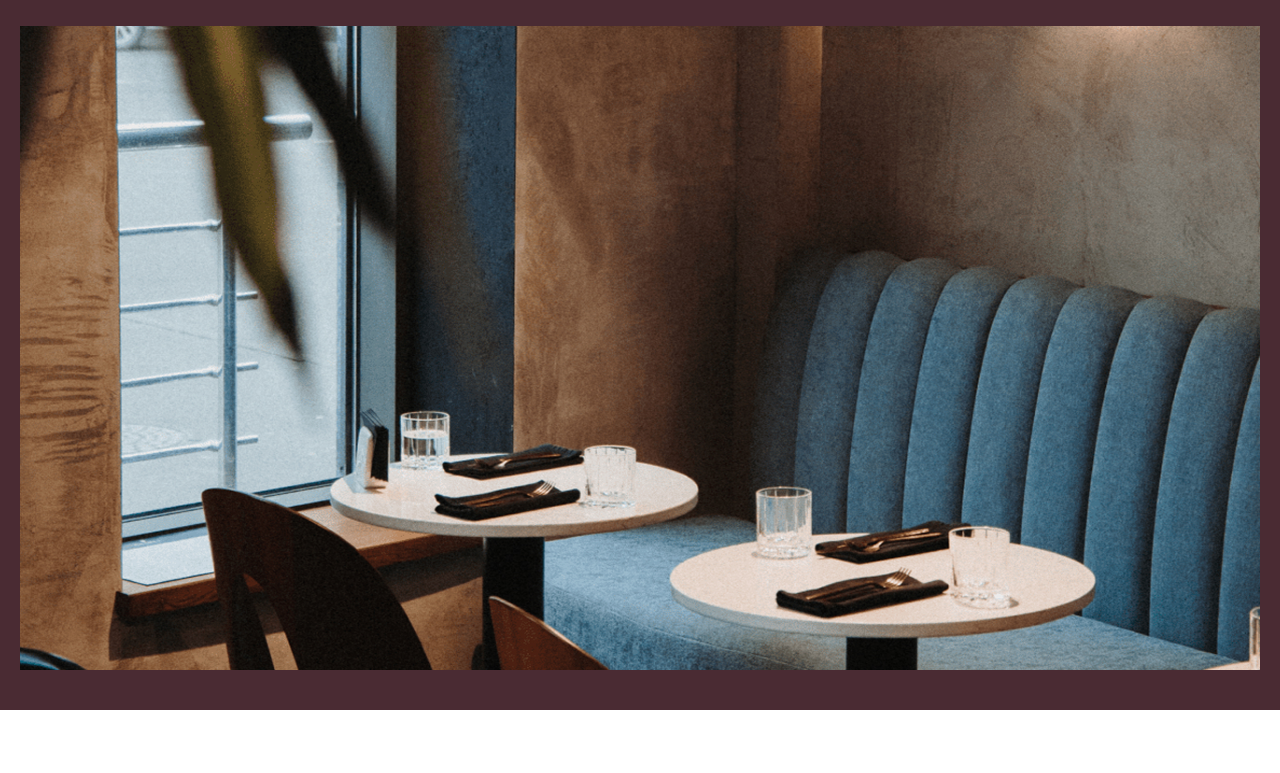
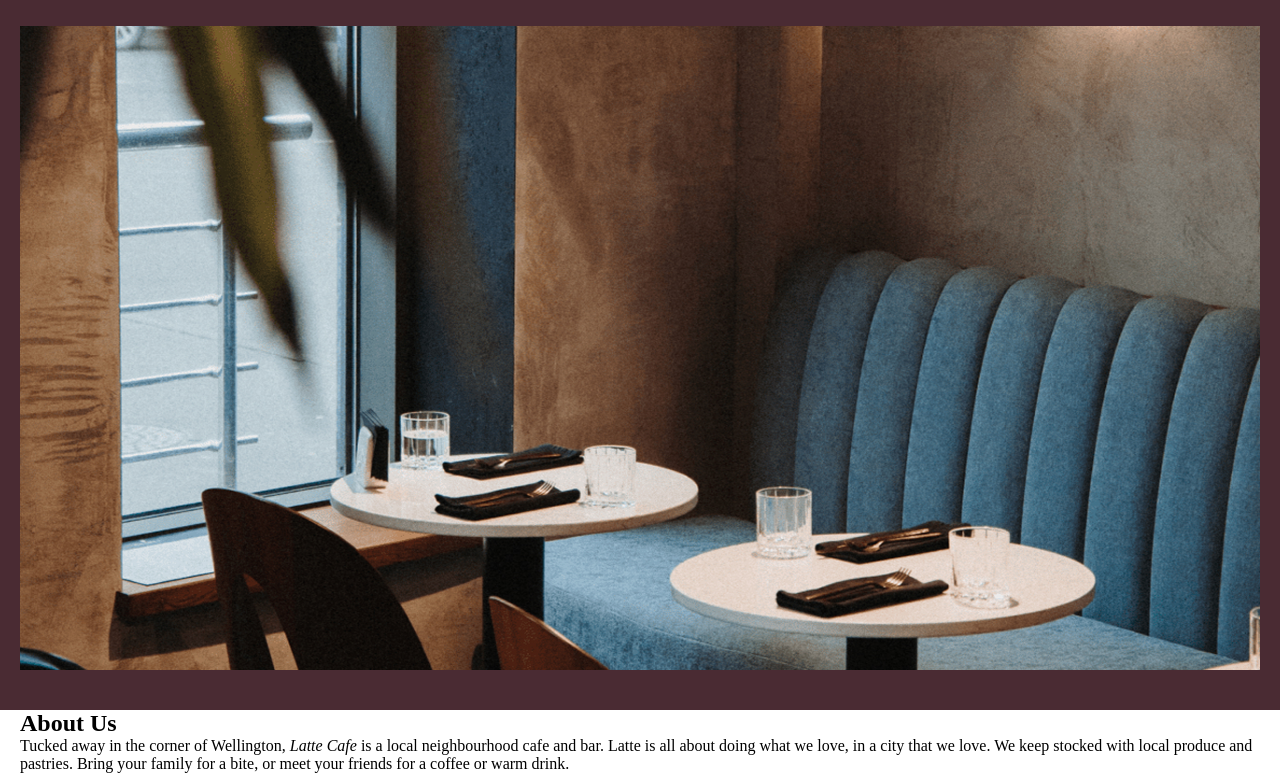
Before and after one commit to yaxyobekuz/latte-cofe, a plain HTML site: page index.html in a window 1280 px wide. Shown: the part 98-871 px from the top of the page. Before the commit the page ends 808 px from the top, so only its background shows below. Drawn offline with Linux system fonts and the light colour scheme.

Commit message:
Add About section contents

```diff
--- a/index.html
+++ b/index.html
@@ -10,6 +10,7 @@
 
 <body>
 
+    <!-- Hero & Header wrapper -->
     <div class="red-bg">
 
         <!-- Header -->
@@ -81,6 +82,26 @@
 
     </div>
 
+    <!-- Main -->
+    <main>
+
+        <!-- About -->
+        <section class="about-section">
+            <div class="container about-section-container">
+
+                <h2 class="about-section-title">About Us</h2>
+
+                <p class="about-section-description">Tucked away in the corner of Wellington, <i>Latte Cafe</i> is a
+                    local
+                    neighbourhood cafe and bar. Latte is all about doing what we love, in a city that we love. We keep
+                    stocked with local produce and pastries. Bring your family for a bite, or meet your friends for a
+                    coffee or warm drink.</p>
+
+            </div>
+        </section>
+
+    </main>
+
 </body>
 
 </html>
```
